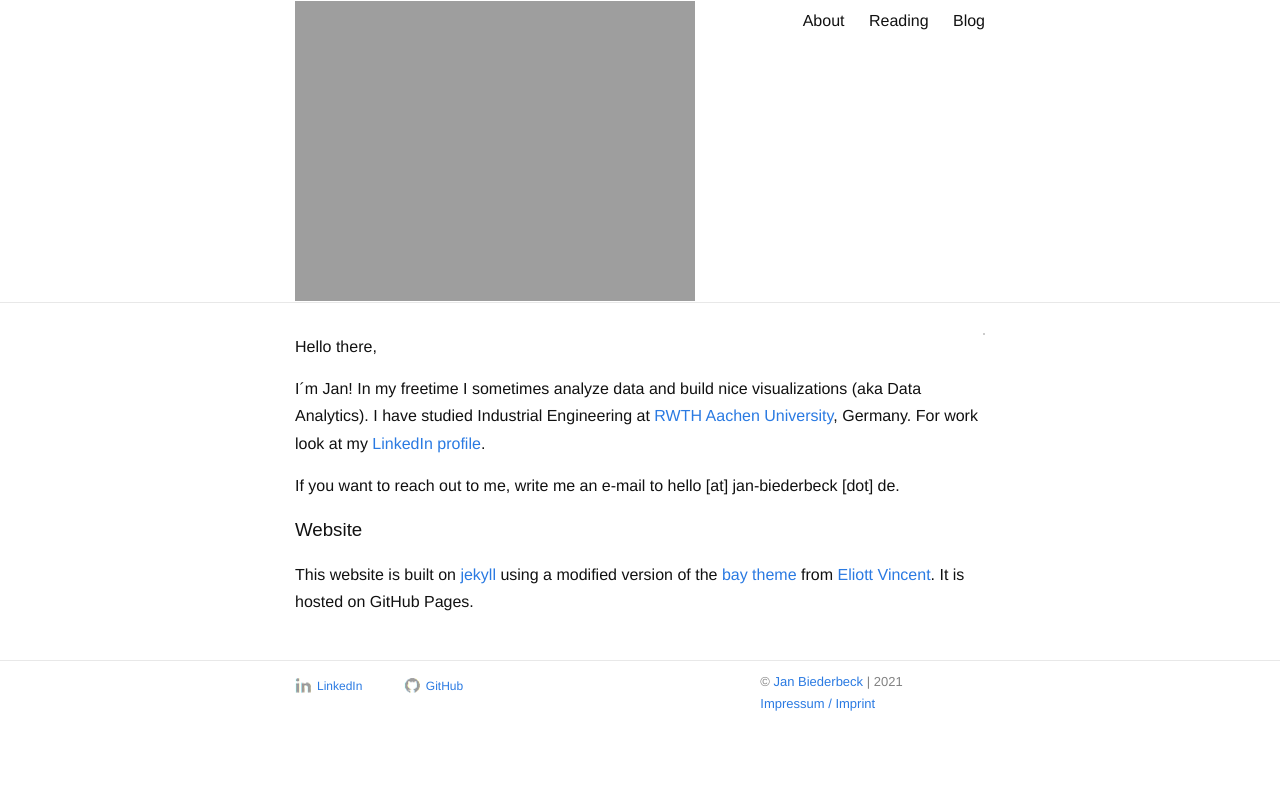
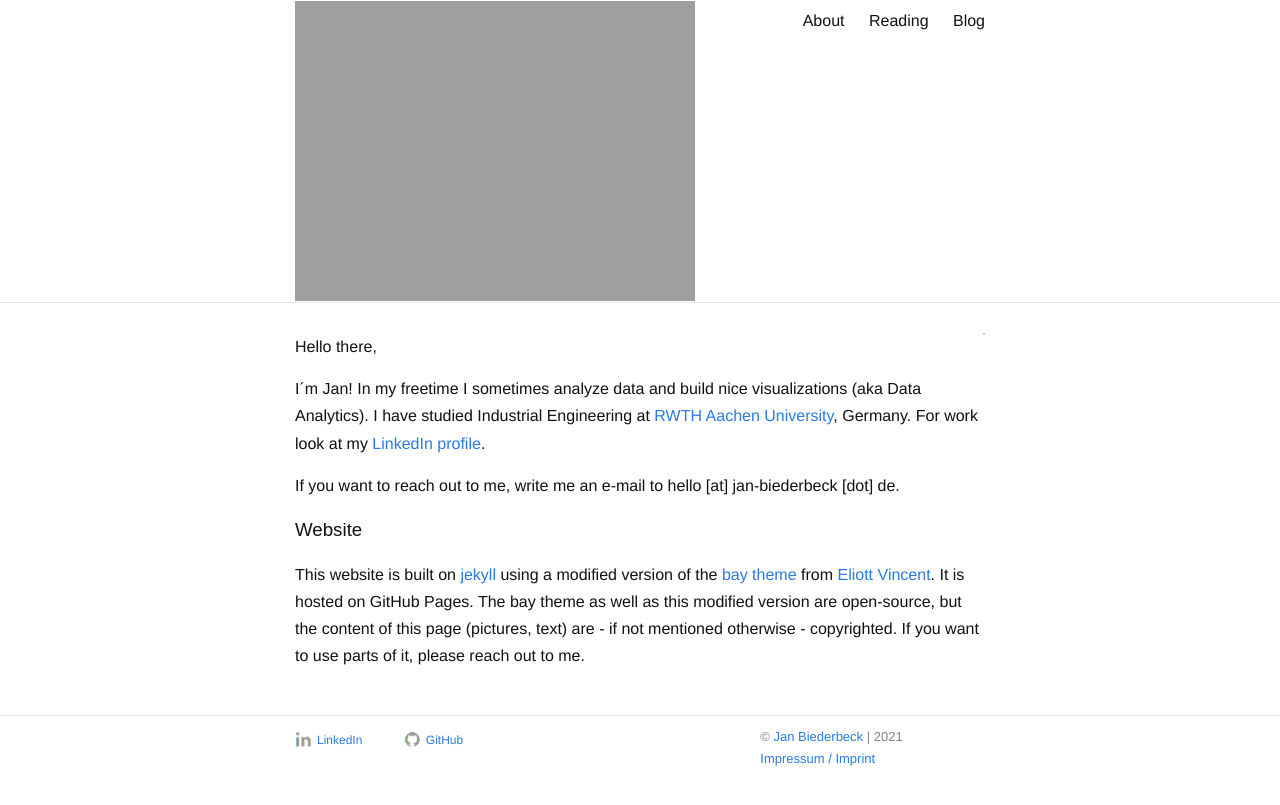
Before and after one commit to bigredpandas/bigredpandas.github.io, a Jekyll site: the page built from index.md, in a window 1280 px wide. Shown: the top 805 px of the page. Built offline with Jekyll 4.4.1, drawn with Linux system fonts in a browser that asks for light colours.

Commit message:
Update index.md

```diff
--- a/index.md
+++ b/index.md
@@ -10,4 +10,4 @@ I´m Jan! In my freetime I sometimes analyze data and build nice visualizations
 If you want to reach out to me, write me an e-mail to hello [at] jan-biederbeck [dot] de.
 
 ### Website
-This website is built on [jekyll](https://jekyllrb.com) using a modified version of the [bay theme](https://github.com/eliottvincent/bay) from [Eliott Vincent](https://github.com/eliottvincent). It is hosted on GitHub Pages.
+This website is built on [jekyll](https://jekyllrb.com) using a modified version of the [bay theme](https://github.com/eliottvincent/bay) from [Eliott Vincent](https://github.com/eliottvincent). It is hosted on GitHub Pages. The bay theme as well as this modified version are open-source, but the content of this page (pictures, text) are - if not mentioned otherwise - copyrighted. If you want to use parts of it, please reach out to me.
```
